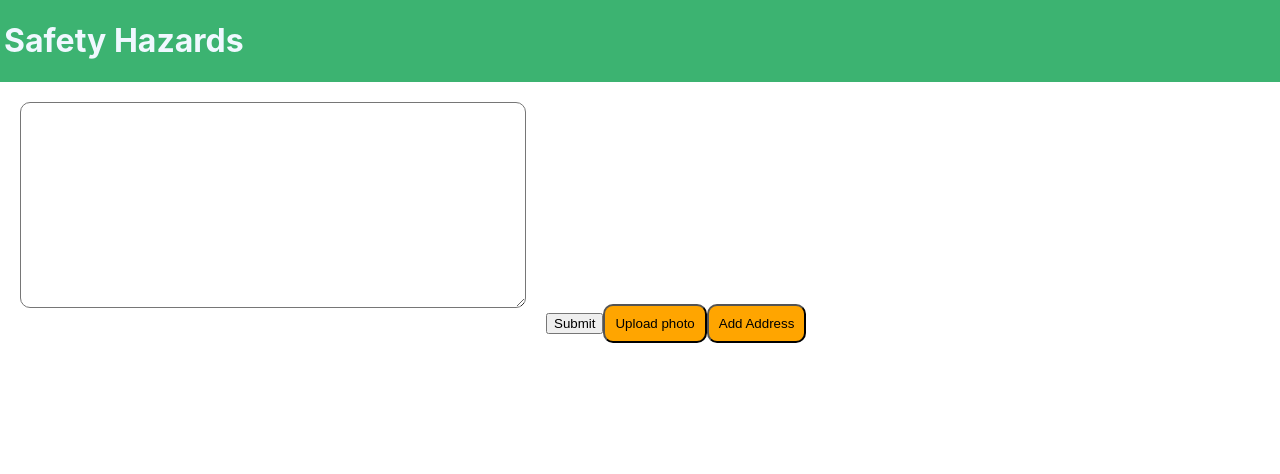
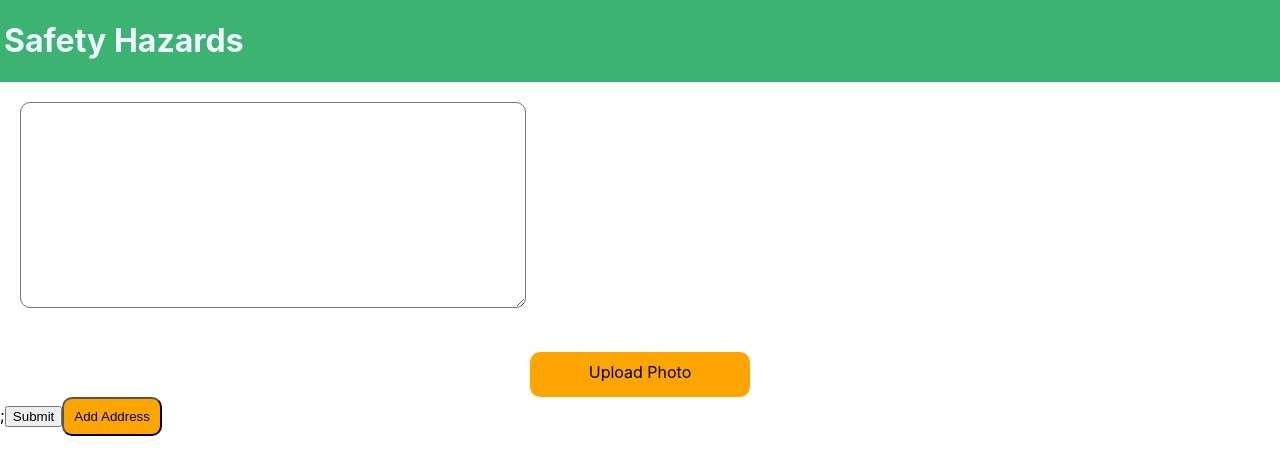
Before and after one commit to mechanicaleng68/Industrial-Safety-Hazards, a React (Create React App) app in the folder frontend/: page / in a window 1280 px wide. Shown: the top 474 px of the page. Built offline with nearby package versions, Linux system fonts and the light colour scheme.

Commit message:
Added Area Text and Submit Button

```diff
--- a/frontend/src/App.js
+++ b/frontend/src/App.js
@@ -1,5 +1,9 @@
 import React from 'react';
 import './App.css';
+
+import ImageUpload from './ImageUpload';
+
+
 
 function App () {
   return (
@@ -10,24 +14,17 @@ function App () {
       </header>
 
 
+
+
 {/*TODO: Need to connect safety hazard description, provided by user to collect in MongoDB;*/}
       <textarea className="description" />
 
+      <ImageUpload />;
 
 {/*TODO: Need to make button clickable and fix .btn-submit at App.css- something is wrong with the syntax */}
       <button type="submit">Submit</button>
 
 
-{/*(Mariela) CURRENTLY WORKING ON: Adding relevant feature for upload photo, upload to BLOB- Amazon than connect to MONGODB*/}
-      <button
-        style={{
-          backgroundColor: 'orange',
-          padding: '10px',
-          borderRadius: '10px',
-        }}
-      >
-        Upload photo
-      </button>
 
 {/*TODO: Add relevant feature for user to add address which will be converted to geolocation*/}
       <button
@@ -39,6 +36,7 @@ function App () {
       >
         Add Address
       </button>
+
     </div>
 
   );
```
